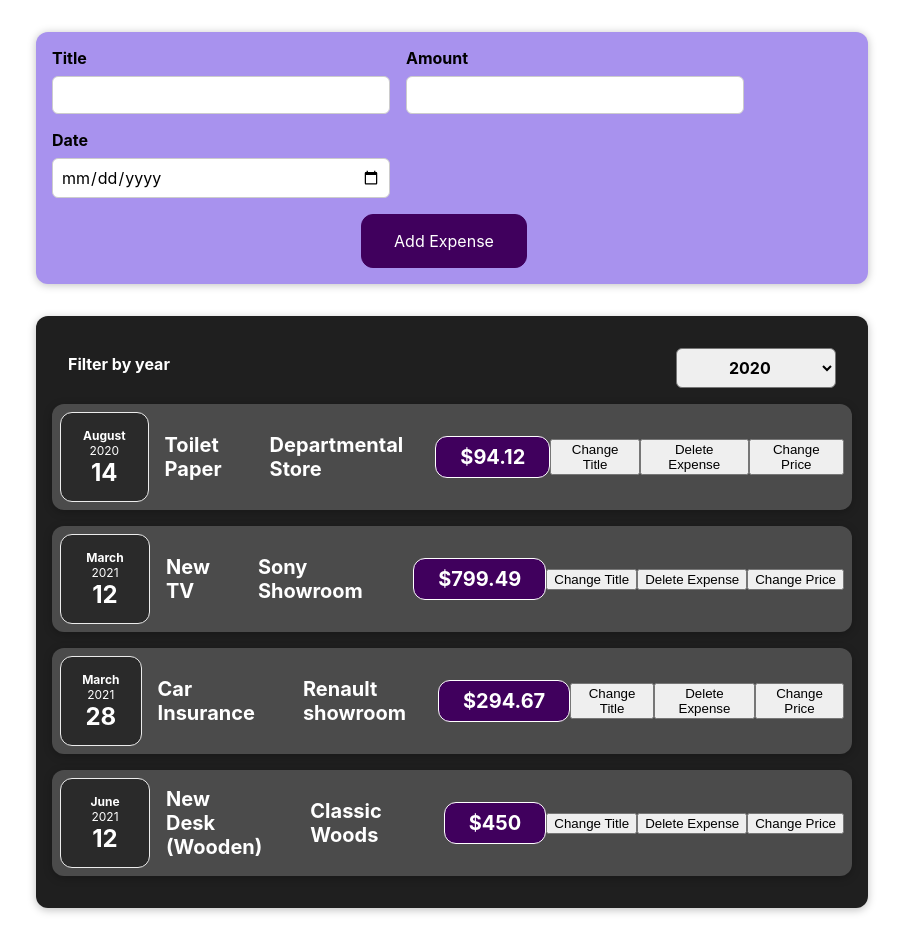
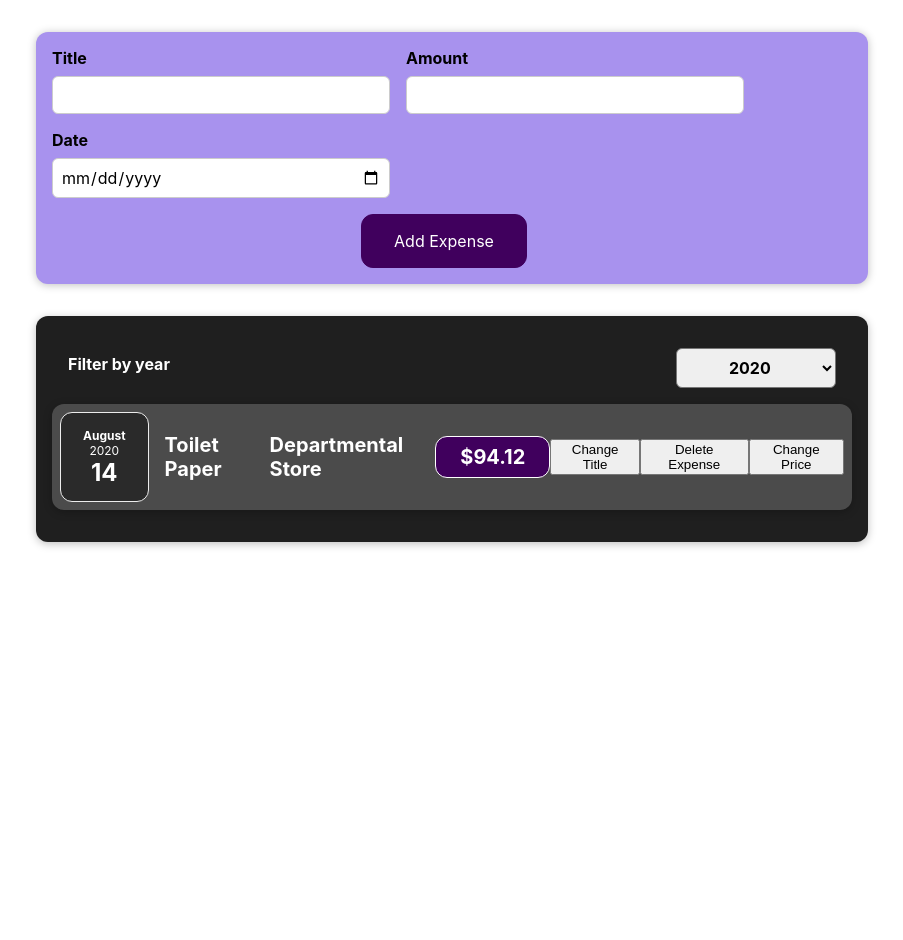
Before and after one commit to VijayarajThangadurai/React-project-1, a React (Create React App) app: page / in a window 1280 px wide. Shown: the whole page, without its empty margins (188-1091 px from the left). After the commit the page ends 800 px from the top, so only its background shows below. Built offline with nearby package versions, Linux system fonts and the light colour scheme.

Commit message:
task 11
Implementing the filter feature

```diff
--- a/src/components/Expenses/Expenses.js
+++ b/src/components/Expenses/Expenses.js
@@ -1,25 +1,29 @@
-import React,{ useState } from 'react';
+import React, { useState } from 'react';
 import ExpenseItem from "./Expenseitem";
 import ExpensesFilter from './ExpensesFilter';
 import Card from "../UI/Card";
 import './Expenses.css';
-const  Expenses = (props) =>{
- const [filteredYear, setFilteredYear]= useState('2020');
+const Expenses = (props) => {
+    console.log(props.item, "IN Expenses");
+  const [filteredYear, setFilteredYear] = useState('2020');
   const filterChangeHandler = selectedYear => {
     setFilteredYear(selectedYear);
   };
+
+  const filterExpenses = props.item.filter(
+    (expense) => expense.date.getFullYear().toString() === filteredYear);
 
 
   return (
     <div>
       <Card className="expenses">
         <ExpensesFilter
-        selected = {filteredYear}
+          selected={filteredYear}
           onChangeFilter={filterChangeHandler}
         />
-        {props.item.map((expense) => (
+        {filterExpenses.map((expense) => (
           <ExpenseItem
-          key ={expense.id}
+            key={expense.id}
             title={expense.title}
             location={expense.location}
             amount={expense.amount}
--- a/src/components/Expenses/ExpensesFilter.js
+++ b/src/components/Expenses/ExpensesFilter.js
@@ -7,7 +7,7 @@ const ExpenseFilter = (props) => {
    const dropDownChangeHandler = (event) => {
    props.onChangeFilter(event.target.value);
   };
-  console.log(props.selected);
+  // console.log(props.selected);
 
   return (
     <div className="expenses-filter">
```
Lines whose indentation alone changed are shown as unchanged.
